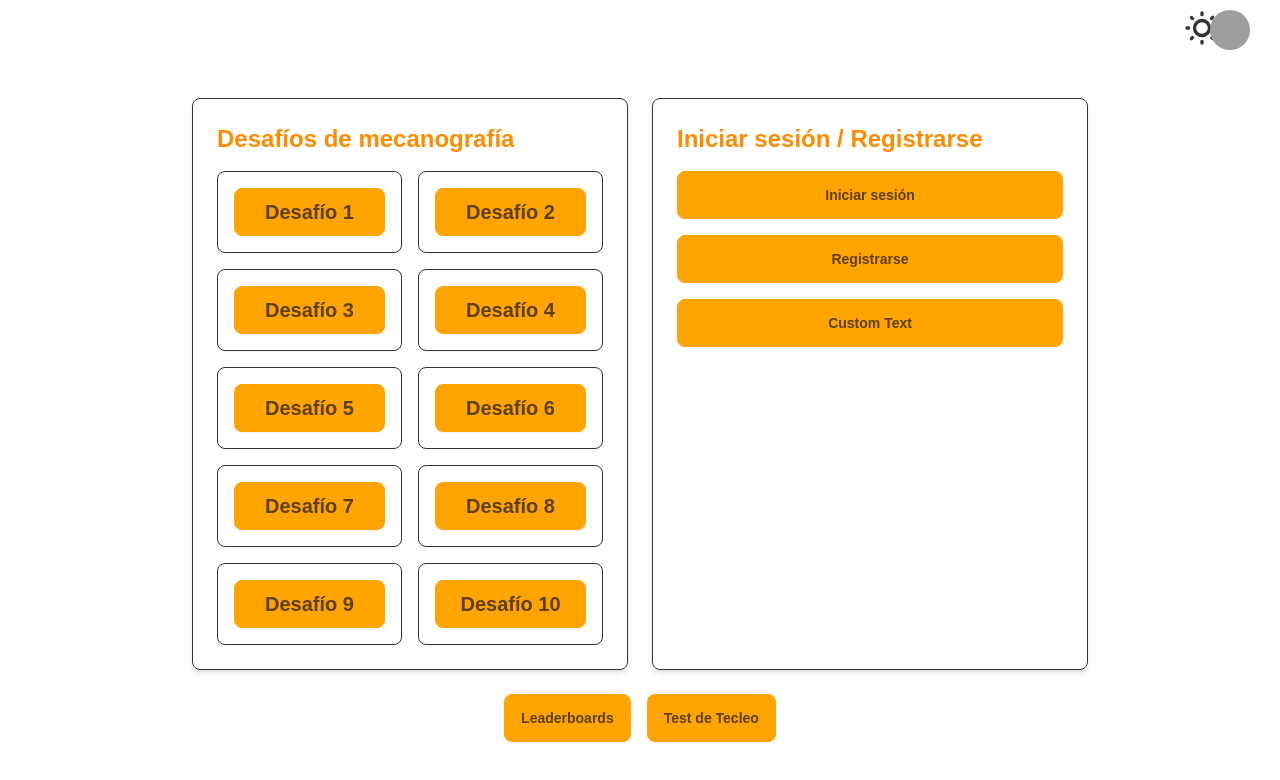
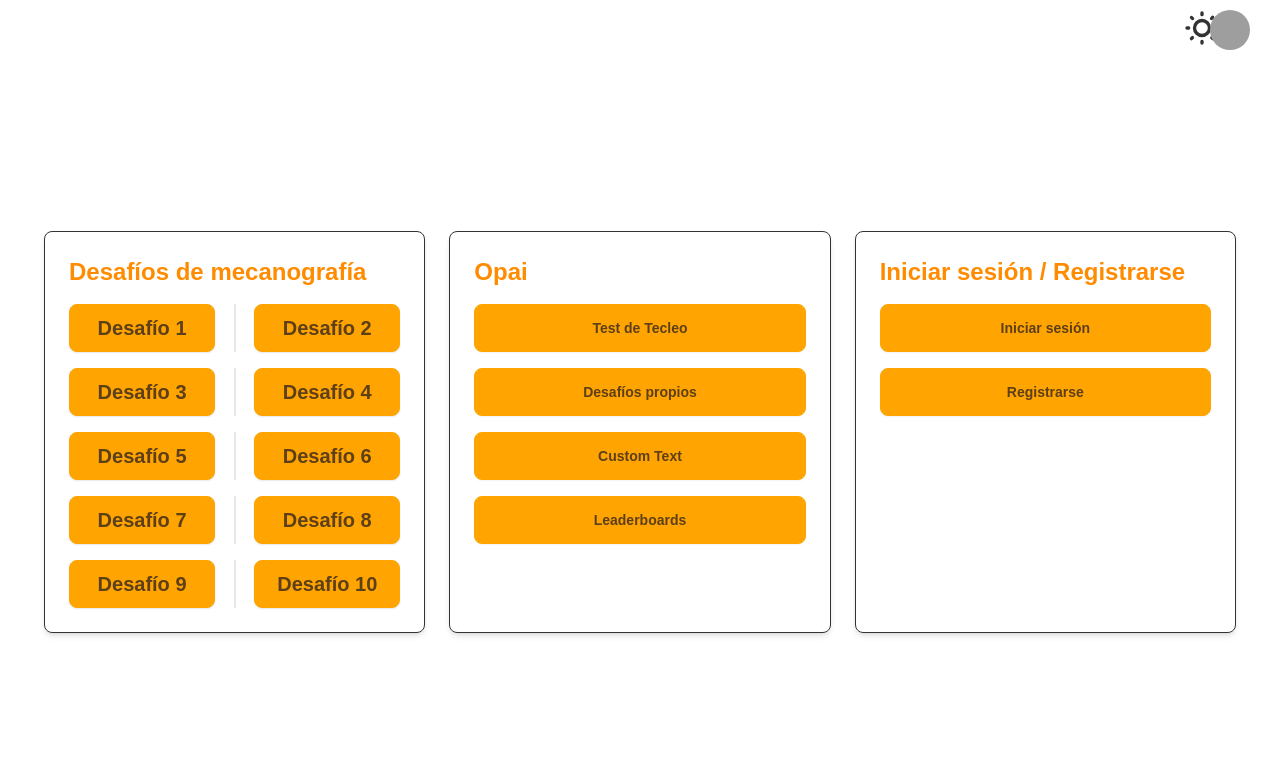
Before and after one commit to francohenker/aux-typing, a React (Create React App) app in the folder frontend/: page / in a window 1280 px wide. Shown: the top 780 px of the page. Built offline with nearby package versions, Linux system fonts and the light colour scheme; grey boxes are pictures that could not be loaded.

Commit message:
change on app page

```diff
--- a/frontend/src/pages/App.js
+++ b/frontend/src/pages/App.js
@@ -20,100 +20,82 @@ function App() {
     document.body.classList.add('bg-base-100'); // Aplica el fondo al <body>
   }, []);
 
+  const buttons = [1, 2, 3, 4, 5];
+  const nums = [1, 3, 5, 7, 9, 2, 4, 6, 8, 10];
+
   return (
     <Routes >
       <Route path="/" element={
-        <div className=" flex flex-col items-center justify-center min-h-screen p-6" >
+        <div className=" flex flex-col items-center justify-center min-h-screen" >
           <ThemeChange />
           <div className=''>
             <UserProfile />
           </div>
-          <div className="grid grid-cols-1 md:grid-cols-2 gap-6 w-full max-w-4xl">
+          <div className="grid grid-cols-1 md:grid-cols-3 gap-6 w-full max-w-7xl mt-6 px-6">
             {/* Sección de desafíos de mecanografía */}
             <div className="p-6 rounded-lg shadow-md border border-black">
               <h2 className="text-2xl font-bold mb-4 text-orange-600">Desafíos de mecanografía</h2>
-              <div className="grid grid-cols-2 gap-4">
+
+              {/* Generacion de los 10 botones */}
+              {buttons.map((item) => (
+                <div className="grid grid-cols-1 gap-4 mt-4">
+
+
+                  {/* Button 1 */}
+                  <div className="flex w-full flex-col lg:flex-row">
                     <div
                       key={1}
                       onClick={() => handleChallengeClick(1)}
-                  className="p-4 rounded-lg shadow-sm text-center cursor-pointer border border-black hover:bg-orange-200 transition-colors duration-300"
+                      className=" rounded-lg shadow-sm text-center cursor-pointer hover:bg-orange-200 transition-colors duration-300 w-full"
                     >
-                  <button className="btn btn-secondary w-full text-xl font-semibold">{`Desafío 1`}</button>
+                      <button className="btn btn-secondary w-full text-xl font-semibold">{`Desafío ` + (nums[item - 1])}</button>
+                    </div>
 
-                </div>
+                    <div className="divider lg:divider-horizontal"></div>
+
+                    {/* Button 2 */}
                     <div
                       key={1}
                       onClick={() => handleChallengeClick(1)}
-                  className="p-4 rounded-lg shadow-sm text-center cursor-pointer border border-black hover:bg-orange-200 transition-colors duration-300"
+                      className="rounded-lg shadow-sm text-center cursor-pointer hover:bg-orange-200 transition-colors duration-300 w-full"
                     >
-                  <button className="btn btn-secondary w-full text-xl font-semibold">{`Desafío 2`}</button>
+                      <button className="btn btn-secondary w-full text-xl font-semibold">{`Desafío ` + (nums[item + 4])}</button>
+                    </div>
+                  </div>
 
                 </div>
-                <div
-                  key={1}
-                  onClick={() => handleChallengeClick(1)}
-                  className="p-4 rounded-lg shadow-sm text-center cursor-pointer border border-black hover:bg-orange-200 transition-colors duration-300"
-                >
-                  <button className="btn btn-secondary w-full text-xl font-semibold">{`Desafío 3`}</button>
+              ))}
+            </div>
 
-                </div>
-                <div
-                  key={1}
-                  onClick={() => handleChallengeClick(1)}
-                  className="p-4 rounded-lg shadow-sm text-center cursor-pointer border border-black hover:bg-orange-200 transition-colors duration-300"
-                >
-                  <button className="btn btn-secondary w-full text-xl font-semibold">{`Desafío 4`}</button>
+            {/* Sección adicional */}
+            {/* Botones para Leaderboard y Test de Tecleo */}
+            <div className="p-6 rounded-lg shadow-md border border-black">
+              <h2 className="text-2xl font-bold mb-4 text-orange-600">Opai</h2>
 
-                </div>
-                <div
-                  key={1}
-                  onClick={() => handleChallengeClick(1)}
-                  className="p-4 rounded-lg shadow-sm text-center cursor-pointer border border-black hover:bg-orange-200 transition-colors duration-300"
-                >
-                  <button className="btn btn-secondary w-full text-xl font-semibold">{`Desafío 5`}</button>
-
-                </div>
-                <div
-                  key={1}
-                  onClick={() => handleChallengeClick(1)}
-                  className="p-4 rounded-lg shadow-sm text-center cursor-pointer border border-black hover:bg-orange-200 transition-colors duration-300"
-                >
-                  <button className="btn btn-secondary w-full text-xl font-semibold">{`Desafío 6`}</button>
-
-                </div>
-                <div
-                  key={1}
-                  onClick={() => handleChallengeClick(1)}
-                  className="p-4 rounded-lg shadow-sm text-center cursor-pointer border border-black hover:bg-orange-200 transition-colors duration-300"
-                >
-                  <button className="btn btn-secondary w-full text-xl font-semibold">{`Desafío 7`}</button>
-
-                </div>
-                <div
-                  key={1}
-                  onClick={() => handleChallengeClick(1)}
-                  className="p-4 rounded-lg shadow-sm text-center cursor-pointer border border-black hover:bg-orange-200 transition-colors duration-300"
-                >
-                  <button className="btn btn-secondary w-full text-xl font-semibold">{`Desafío 8`}</button>
-
-                </div>
-                <div
-                  key={1}
-                  onClick={() => handleChallengeClick(1)}
-                  className="p-4 rounded-lg shadow-sm text-center cursor-pointer border border-black hover:bg-orange-200 transition-colors duration-300"
-                >
-                  <button className="btn btn-secondary w-full text-xl font-semibold">{`Desafío 9`}</button>
-
-                </div>
-                <div
-                  key={1}
-                  onClick={() => handleChallengeClick(1)}
-                  className="p-4 rounded-lg shadow-sm text-center cursor-pointer border border-black hover:bg-orange-200 transition-colors duration-300"
-                >
-                  <button className="btn btn-secondary w-full text-xl font-semibold">{`Desafío 10`}</button>
+              <div className="flex flex-col space-y-4">
+                <Link to="/typing-test">
+                  <button className="btn btn-secondary w-full">
+                    Test de Tecleo
+                  </button>
+                </Link>
+                <Link to="/">
+                  <button className="btn btn-secondary w-full">
+                    Desafíos propios
+                  </button>
+                </Link>
+                <button className="btn btn-secondary w-full" onClick={() => window.location.href = '/Customtext'}>
+                  Custom Text
+                </button>
+                <Link to="/leaderboards">
+                  <button className="btn btn-secondary w-full">
+                    Leaderboards
+                  </button>
+                </Link>
               </div>
             </div>
-            </div>
+
+
+
 
             {/* Sección de inicio de sesión / registro */}
             <div className="p-6 rounded-lg shadow-md border border-black">
@@ -125,26 +107,9 @@ function App() {
                 <button className="btn btn-secondary" onClick={() => window.location.href = '/RegisterPage'}>
                   Registrarse
                 </button>
-                <button className="btn btn-secondary space-y-100" onClick={() => window.location.href = '/Customtext'}>
-                  Custom Text
-                </button>
-              </div>
-
               </div>
             </div>
 
-          {/* Botones para Leaderboard y Test de Tecleo */}
-          <div className="w-full max-w-4xl mt-6 flex justify-center space-x-4 font-semibold">
-            <Link to="/leaderboards">
-              <button className="btn btn-secondary">
-                Leaderboards
-              </button>
-            </Link>
-            <Link to="/typing-test">
-              <button className="btn btn-secondary">
-                Test de Tecleo
-              </button>
-            </Link>
           </div>
         </div>
       } />
--- a/frontend/src/pages/LoginPage.js
+++ b/frontend/src/pages/LoginPage.js
@@ -8,6 +8,7 @@ const LoginPage = () => {
 
   const handleLogin = async () => {
 
+    try {
     const response = await fetch(process.env.REACT_APP_ADDRESS + ':4000/users/login', {
       method: 'POST',
       headers: {
@@ -16,22 +17,23 @@ const LoginPage = () => {
       body: JSON.stringify({ nickname, password }),
     });
 
-    try {
       const data = await response.json();
         localStorage.setItem('token', data.access_token);
         window.location.href = '/';
     }
     catch (error) {
-      alert('Login failed', error);
+      alert('Login failed, please try again', error);
     }
   };
 
     const handleGoogleLogin = () => {
       // Redirigir a la ruta de autenticación de Google en el backend
-      window.open('http://localhost:4000/auth/google', '_self');
+      window.open(process.env.REACT_APP_ADDRESS + ':4000/auth/google', '_self');
       // alert('COMING SOON');
-
     };
+    const register = () => {
+      window.location.href = '/RegisterPage';
+    }
 
     return (
       <div className="flex flex-col items-center justify-center min-h-screen">
@@ -63,9 +65,16 @@ const LoginPage = () => {
             <span className="block mb-2">O</span>
             <button
               onClick={handleGoogleLogin}
-              className="text-white px-4 py-2 rounded-md border border-black hover:bg-blue-600 w-full"
+              className='btn btn-secondary btn-block'
             >
               Iniciar sesión con Google
+            </button>
+            <p className="text-center mt-8">¿No tienes cuenta? Registrate!</p>
+            <button
+              onClick={register}
+              className="bg-transparent input input-bordered input-warning w-full max-w mb-4 text-center"
+              >
+              Registrarse
             </button>
           </div>
         </div>
--- a/frontend/src/pages/RegisterPage.js
+++ b/frontend/src/pages/RegisterPage.js
@@ -21,6 +21,9 @@ const RegisterPage = () => {
     }
   };
 
+  const handlerLogin = () => {
+    window.location.href = '/LoginPage';
+  }
   return (
     <div className="flex flex-col items-center justify-center min-h-screen bg-gray-100">
       <div className="p-6 rounded-lg shadow-md w-full max-w-sm">
@@ -47,6 +50,12 @@ const RegisterPage = () => {
         >
           Registrar
         </button>
+        <button
+          onClick={handlerLogin}
+          className="bg-transparent input input-bordered input-warning w-full max-w mt-4 text-center"
+        >
+          Iniciar sesión
+        </button>
       </div>
     </div>
   );
```
Lines whose indentation alone changed are shown as unchanged.
